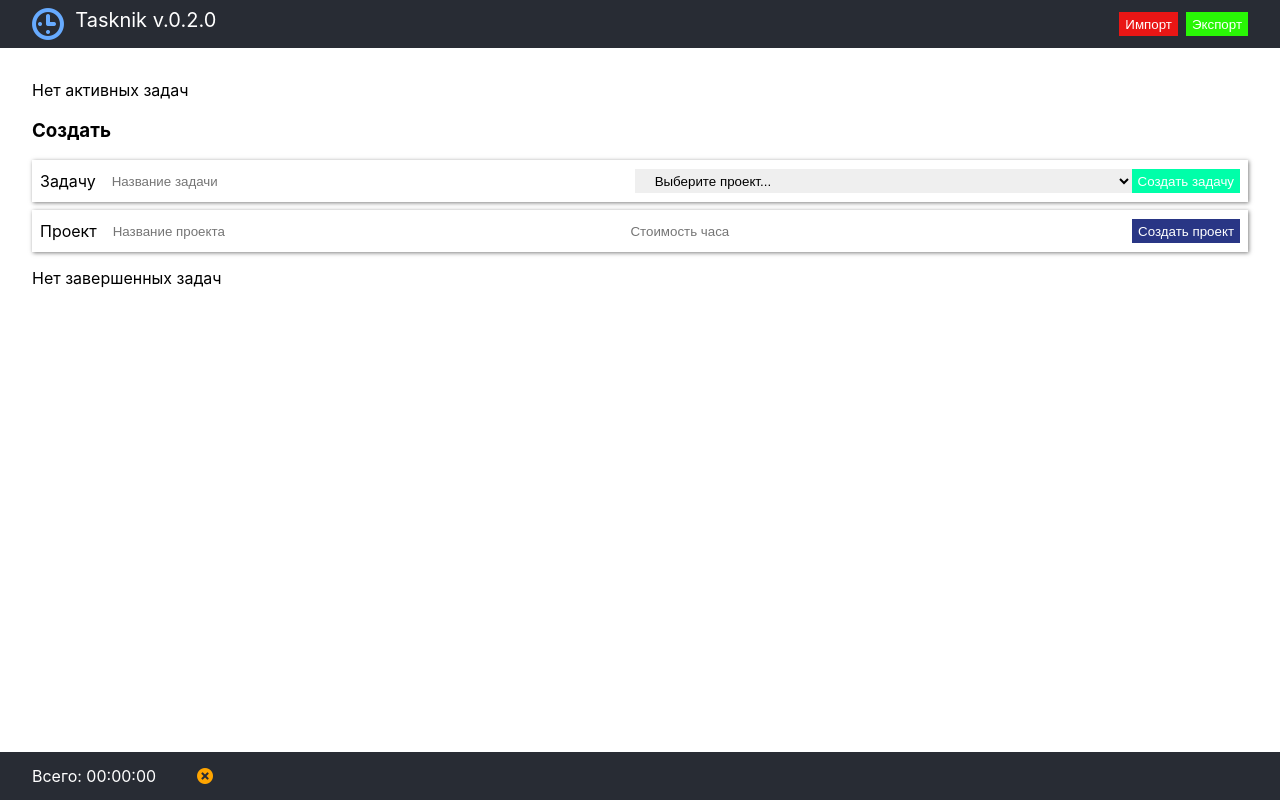
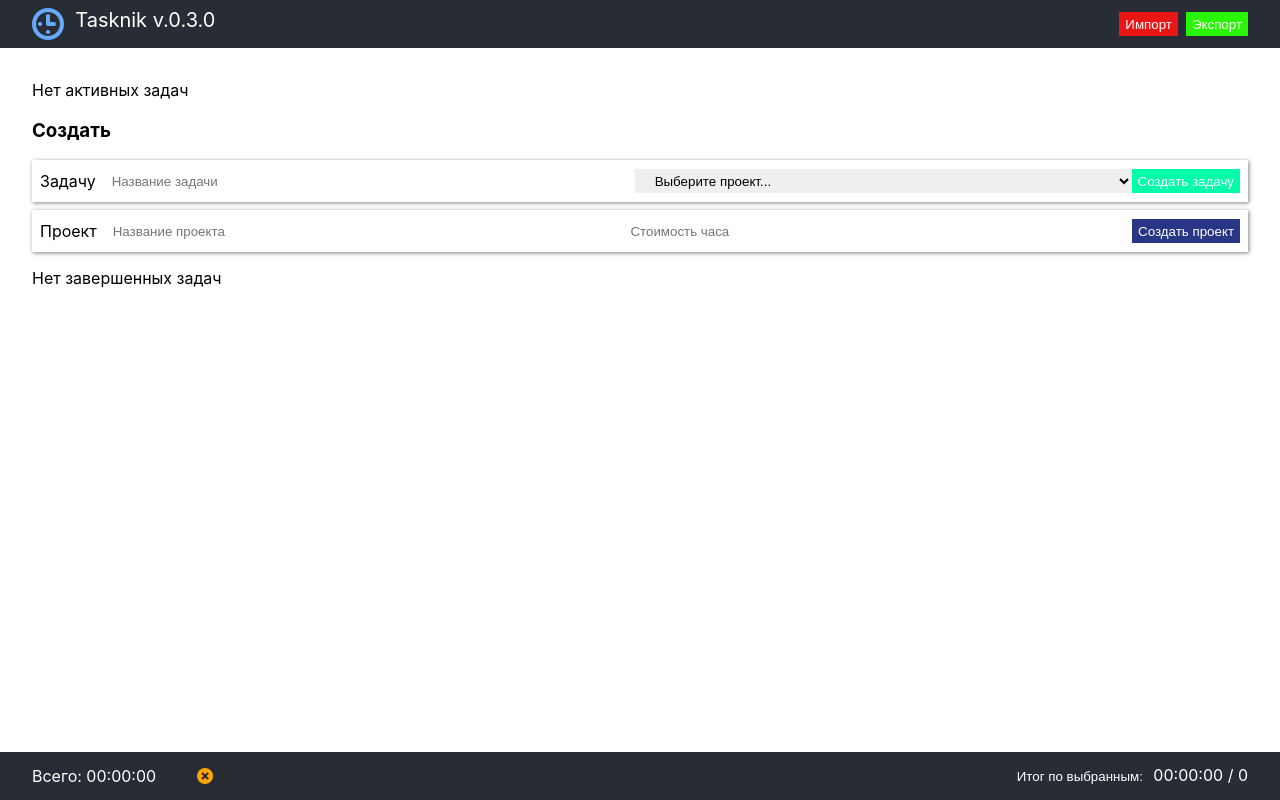
Before and after one commit to mikbox74/tasknik, a React (Create React App) app: page / in a window 1280 px wide. Built offline with nearby package versions, Linux system fonts and the light colour scheme.

Commit message:
0.3.0: calc totals on selected todos, dated  export file name

```diff
--- a/package.json
+++ b/package.json
@@ -1,6 +1,6 @@
 {
   "name": "tasknik",
-  "version": "0.2.0",
+  "version": "0.3.0",
   "private": true,
   "homepage": "http://mikbox74.github.io/tasknik",
   "dependencies": {
--- a/src/App.css
+++ b/src/App.css
@@ -83,6 +83,10 @@
   margin-right:.5rem;
   min-width:7rem;
 }
+.todoTitle input[type="checkbox"] {
+  cursor: pointer;
+}
+
 .go.todoTitle .title {
   color: #E04006;
 }
@@ -116,3 +120,7 @@
 .resetTotalAction {
   background: url(./images/cancel-16.png) no-repeat;
 }
+
+.spacer {
+  flex-grow: 1;
+}
--- a/src/App.js
+++ b/src/App.js
@@ -10,6 +10,11 @@ import Modal from './Modal/Modal';
 import packageJson from '../package.json';
 
 const styles = {
+  buttons: {
+    padding:0,
+    marginLeft: "auto",
+    alignItems: "center"
+  },
   button: {
     cursor: 'pointer',
     background: '#e91615',
@@ -17,14 +22,13 @@ const styles = {
     border: 0,
     height: '1.5rem'
   },
-  buttons: {
-    padding:0,
-    marginLeft: "auto",
-    alignItems: "center"
-  },
   button2: {
     marginLeft: ".5rem",
     background: '#29f605'
+  },
+  button3: {
+    background: 'transparent',
+    // border: '1px solid',
   }
 }
 
@@ -41,10 +45,18 @@ function App() {
     // {id: 1, title: 'Проект', tariff: 800},
   ]);
 
+  const [selected, setSelected] = React.useState([
+    // 1601760513846,
+  ]);
+
+
   const [totalTime, setTotalTime] = React.useState(0);
   const [currentId, setCurrentId] = React.useState(0);
   const [timer, setTimer] = React.useState(0);
   const [isModalOpen, setIsModalOpen] = React.useState(false);
+
+  const [selectedTotalTime, setSelectedTotalTime] = React.useState(0);
+  const [selectedTotalAmount, setSelectedTotalAmount] = React.useState(0);
 
   React.useEffect(() => {
     let storageTodos = localStorage.getItem('todos');
@@ -169,6 +181,13 @@ function App() {
     }
   }
 
+  function toggleCheck(id, e) {
+    if (e.target.checked)
+      setSelected(selected.concat([id]))
+    else
+      setSelected(selected.filter(item => item !== id));
+  }
+
   function resetTotalTime() {
     setTotalTime(0);
     setTodos(
@@ -185,7 +204,16 @@ function App() {
       todos: localStorage.getItem('todos'),
       projects: localStorage.getItem('projects'),
     })
-    let name = "tasknik.json"
+
+    let date = new Date()
+    let name = "tasknik "
+    //day
+    name += `${date.getDate().toString().padStart(2, "0")}-${(date.getMonth()+1).toString().padStart(2, "0")}-${date.getFullYear()}`
+    //time
+    name += ` ${date.getHours().toString().padStart(2, "0")}-${date.getMinutes().toString().padStart(2, "0")}-${date.getSeconds().toString().padStart(2, "0")}`
+    //extension
+    name += ".json"
+
     if (typeof navigator.msSaveBlob == "function") {
       return navigator.msSaveBlob(blob, name)
     }
@@ -229,10 +257,25 @@ function App() {
     }
   }
 
+  function calcSelectedTotals() {
+    let selectedTotalTime = 0
+    let selectedTotalAmount = 0
+    console.log(selected)
+    todos.map(todo => {
+      if (selected.indexOf(todo.id) !== -1) {
+        selectedTotalTime += todo.duration
+        selectedTotalAmount += todo.money
+      }
+    })
+    setSelectedTotalTime(selectedTotalTime)
+    setSelectedTotalAmount(selectedTotalAmount)
+  }
+
   let active = todos.filter((todo => !todo.completed))
   let completed = todos.filter((todo => todo.completed))
 
   let contextData = {
+    toggleCheck,
     removeTodo,
     toggleTodo,
     addTodo,
@@ -277,6 +320,16 @@ function App() {
             Всего: {Sec2time(totalTime)} &nbsp;
           </div>
           <span title="Сбросить общий таймер" className="action resetTotalAction" onClick={() => resetTotalTime()}></span>
+
+          <div style={{...styles.buttons, paddingRight: "2rem"}}>
+            <button
+              style={{...styles.button, ...styles.button3}}
+              onClick={() => calcSelectedTotals()}
+              type="button">Итог по выбранным:</button>
+            <span>
+              &nbsp;{Sec2time(selectedTotalTime)} / {Math.round(selectedTotalAmount)}
+            </span>
+          </div>
         </footer>
       </div>
       <Modal isOpen={isModalOpen} todos={todos} projects={projects} />
--- a/src/Todo/TodoItem.js
+++ b/src/Todo/TodoItem.js
@@ -15,7 +15,7 @@ const styles = {
 };
 
 function TodoItem({project, todo, index, currentId}) {
-  const {removeTodo, toggleTodo, toggleGo} = React.useContext(Context);
+  const {removeTodo, toggleTodo, toggleGo, toggleCheck} = React.useContext(Context);
   let classes = ['todoTitle'];
   if (todo.completed) {
     classes.push('done');
@@ -26,6 +26,7 @@ function TodoItem({project, todo, index, currentId}) {
   return (
     <li style={styles.li}>
       <span className={classes.join(' ')}>
+        <input type="checkbox" onChange={toggleCheck.bind(null, todo.id)} />
         <span className="action goAction" onClick={toggleGo.bind(null, todo.id)}></span>
         <span className="action doneAction" onClick={toggleTodo.bind(null, todo.id)}></span>
         <span className="text duration">
```
